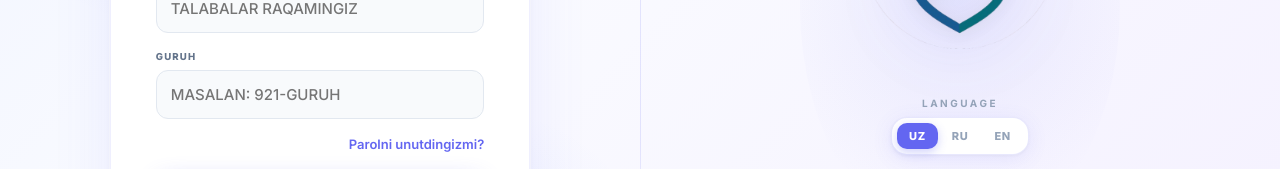
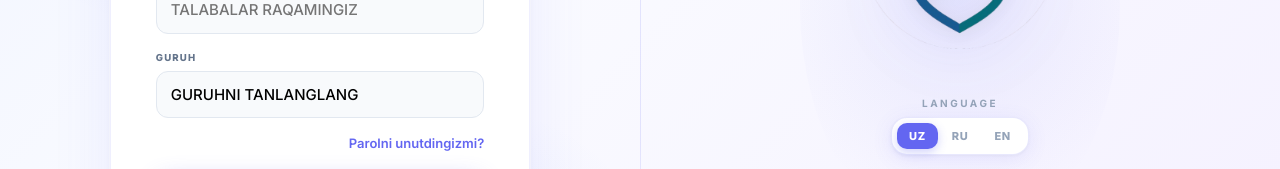
Before and after one commit to baron221/exam-edu, a Next.js app: page /login in a window 1280 px wide. Shown: the part 394-563 px from the top of the page. Built offline with nearby package versions, Linux system fonts and the light colour scheme.

Commit message:
feat: login paytida guruhni tanlash uchun dropdown qo'shildi (FIT va FM guruhlari)

```diff
--- a/src/app/login/page.tsx
+++ b/src/app/login/page.tsx
@@ -176,12 +176,21 @@ export default function LoginPage() {
                   <label style={{ display: 'block', fontSize: 'clamp(9px, 0.75vw, 10px)', fontWeight: 800, color: '#64748b', textTransform: 'uppercase', letterSpacing: '0.12em', marginBottom: 8 }}>
                     GURUH
                   </label>
-                  <input
-                    type="text" required value={groupName}
-                    onChange={e => setGroupName(e.target.value.toUpperCase())}
-                    placeholder="Masalan: 921-GURUH"
-                    style={{ width: '100%', padding: '14px', borderRadius: 12, border: '1.5px solid #e2e8f0', background: '#f8fafc', fontSize: '15px', fontWeight: 500, boxSizing: 'border-box', outline: 'none', textTransform: 'uppercase' }}
-                  />
+                  <select
+                    required
+                    value={groupName}
+                    onChange={e => setGroupName(e.target.value)}
+                    style={{
+                      width: '100%', padding: '14px', borderRadius: 12, border: '1.5px solid #e2e8f0',
+                      background: '#f8fafc', fontSize: '15px', fontWeight: 500, boxSizing: 'border-box',
+                      outline: 'none', appearance: 'none', cursor: 'pointer'
+                    }}
+                  >
+                    <option value="" disabled>GURUHNI TANLANGLANG</option>
+                    {['FIT-1', 'FIT-2', 'FIT-3', 'FIT-4', 'FIT-5', 'FIT-6', 'FM-1', 'FM-2', 'FM-3', 'FM-4', 'FM-5', 'FM-6'].map(g => (
+                      <option key={g} value={g}>{g}</option>
+                    ))}
+                  </select>
                 </div>
               </>
             ) : (
```
